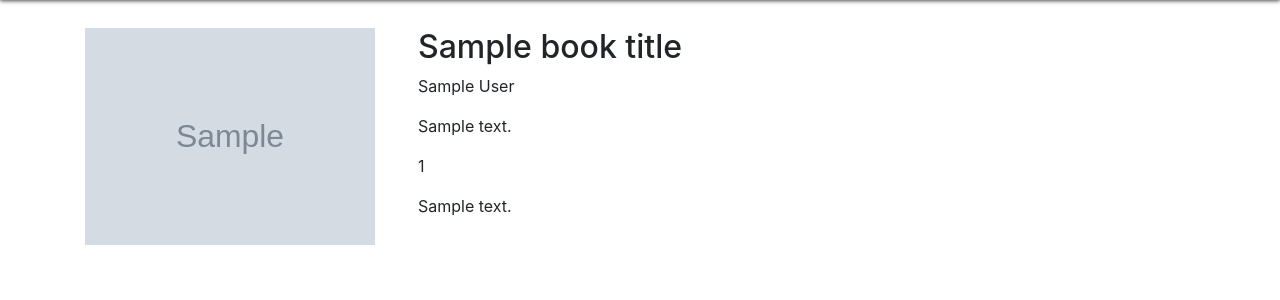
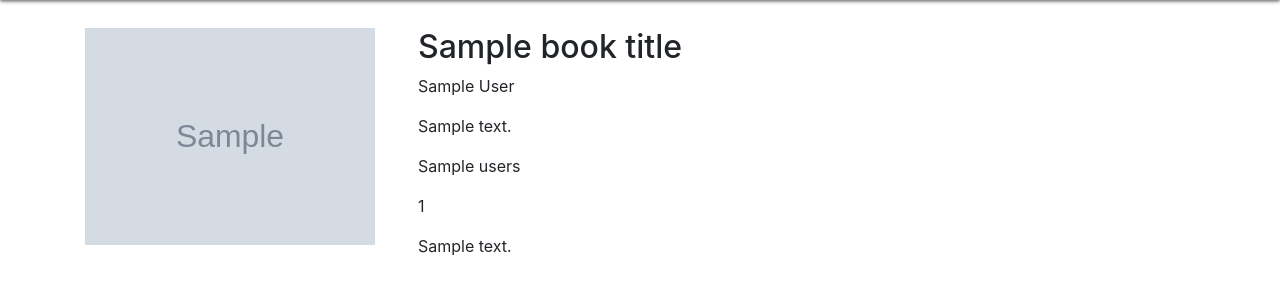
Before and after one commit to MotazBellah/books_review, a Flask app: template templates/book.html in a window 1280 px wide. Shown: the part 72-372 px from the top of the page. Run offline with Flask 2, Linux system fonts and the light colour scheme; the template is opened without the code that fills it: most values are stand-ins (such as "Sample title", 1, 10 or a date in 2020); grey boxes marked "Sample" are stand-in pictures; some libraries are stand-ins or nearby versions.

Commit message:
get the user_id from the review, make sure to display the users who having a comments

```diff
--- a/app.py
+++ b/app.py
@@ -84,13 +84,15 @@ def book(book_id):
     # user = db.execute("SELECT username FROM users WHERE id = :id", {"id": login_session['user_id']}).fetchone()
     comments = db.execute('''SELECT review_write, user_id FROM reviews WHERE book_id = :book_id and review_write IS NOT NULL;''',
                           {"book_id": book_id}).fetchall()
+    users = db.execute('''SELECT username FROM users WHERE id IN :id;''',
+                          {"id": comments.user_id}).fetchall()
     source = urlopen('https://www.goodreads.com/book/isbn/{}?key=uXFuECWGEsTMTQS5ETg'.format(book_info.isbn)).read()
     soup = bs.BeautifulSoup(source, 'lxml')
     description = soup.find('book').find('description')
     img_url = "http://covers.openlibrary.org/b/isbn/{}-L.jpg".format(book_info.isbn)
     print(description.text)
     # if cube:
-    return render_template('book.html', login_session=login_session, comments=comments, description=description.text, img_url=img_url, book_title=book_info.title, book_author=book_info.author, book_id=book_id)
+    return render_template('book.html', users=users, login_session=login_session, comments=comments, description=description.text, img_url=img_url, book_title=book_info.title, book_author=book_info.author, book_id=book_id)
 
 
 
--- a/templates/book.html
+++ b/templates/book.html
@@ -35,6 +35,7 @@
         {% endif %}
 
         <div class="comments">
+            <p>{{ users }}</p>
             {% if comments %}
                 {% for comment in comments %}
                 <p>{{ comment.user_id }}</p>
```
